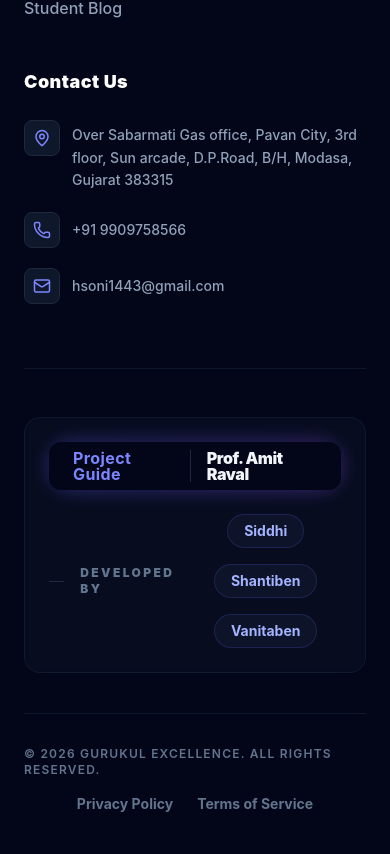
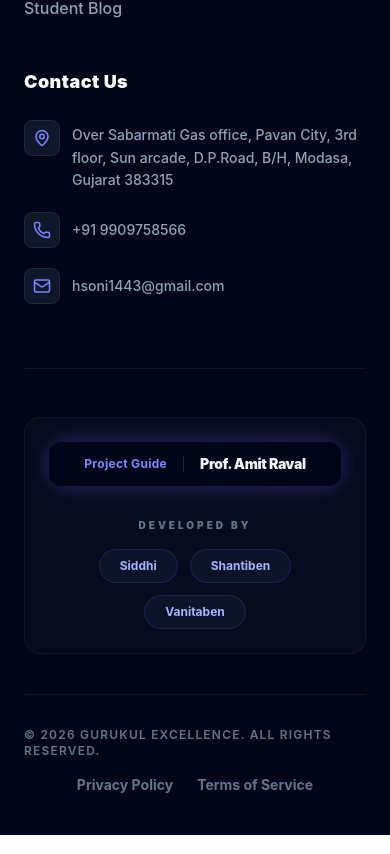
Before and after one commit to AMITBCA/gurukul-edu-app, a React (Vite) app in the folder frontend/: page / in a window 390 px wide. Shown: the part 8862-9716 px from the top of the page. Built offline with nearby package versions, Linux system fonts and the light colour scheme; no server answers.

Commit message:
Fix footer responsive mobile

```diff
--- a/frontend/src/components/Footer.jsx
+++ b/frontend/src/components/Footer.jsx
@@ -77,28 +77,35 @@ const Footer = () => {
 
                 {/* Project Team Credits */}
                 <div className="pt-12 mb-10 border-t border-slate-800/50">
-                    <div className="bg-slate-900/40 backdrop-blur-sm rounded-2xl p-6 border border-slate-800/50 flex flex-col md:flex-row items-center justify-between gap-8 group">
-                        <div className="flex flex-col md:flex-row items-center gap-6">
-                            <div className="relative">
+                    <div className="bg-slate-900/40 backdrop-blur-sm rounded-2xl p-6 md:p-8 border border-slate-800/50 flex flex-col lg:flex-row items-center justify-between gap-10 group">
+                        <div className="flex flex-col md:flex-row items-center gap-8 w-full lg:w-auto">
+                            {/* Professor Credit */}
+                            <div className="relative w-full md:w-auto">
                                 <div className="absolute -inset-1 bg-gradient-to-r from-indigo-500 to-violet-500 rounded-full blur opacity-25 group-hover:opacity-75 transition duration-1000 group-hover:duration-200"></div>
-                                <div className="relative px-6 py-2 bg-slate-950 rounded-xl leading-none flex items-center divide-x divide-slate-800">
-                                    <span className="pr-4 text-indigo-400 font-bold tracking-wide">Project Guide</span>
-                                    <span className="pl-4 text-slate-100 font-black tracking-tight">Prof. Amit Raval</span>
+                                <div className="relative px-4 py-3 md:px-6 md:py-2 bg-slate-950 rounded-xl leading-none flex items-center justify-center divide-x divide-slate-800">
+                                    <span className="pr-4 text-indigo-400 font-bold tracking-wide text-xs md:text-sm whitespace-nowrap">Project Guide</span>
+                                    <span className="pl-4 text-slate-100 font-black tracking-tight text-sm md:text-base whitespace-nowrap">Prof. Amit Raval</span>
                                 </div>
                             </div>
-                            <div className="flex items-center gap-4">
-                                <div className="h-px w-8 bg-slate-800"></div>
-                                <span className="text-slate-500 font-black text-xs uppercase tracking-[0.2em]">Developed by</span>
-                                <div className="flex flex-wrap justify-center gap-4">
-                                    {['Siddhi', 'Shantiben', 'Vanitaben'].map((name) => (
-                                        <span key={name} className="px-4 py-1.5 bg-slate-900/80 rounded-full text-indigo-300 font-bold text-sm border border-indigo-500/20 hover:border-indigo-500/50 hover:text-white transition-all cursor-default">
-                                            {name}
-                                        </span>
-                                    ))}
+
+                            {/* Students Credit */}
+                            <div className="flex flex-col md:flex-row items-center gap-6 w-full md:w-auto">
+                                <div className="hidden md:block h-px w-8 bg-slate-800"></div>
+                                <div className="flex flex-col items-center md:items-start gap-4">
+                                    <span className="text-slate-500 font-black text-[10px] uppercase tracking-[0.3em] w-full text-center md:text-left">Developed by</span>
+                                    <div className="flex flex-wrap justify-center md:justify-start gap-3">
+                                        {['Siddhi', 'Shantiben', 'Vanitaben'].map((name) => (
+                                            <span key={name} className="px-5 py-2 bg-slate-900/80 rounded-full text-indigo-300 font-bold text-xs border border-indigo-500/20 hover:border-indigo-500/50 hover:text-white transition-all cursor-default shadow-sm hover:shadow-indigo-500/10">
+                                                {name}
+                                            </span>
+                                        ))}
+                                    </div>
                                 </div>
                             </div>
                         </div>
-                        <div className="hidden lg:block text-slate-700 font-black italic text-xl select-none opacity-20 group-hover:opacity-40 transition-opacity">
+
+                        {/* Team Name - Hidden on small mobile, shown on large screens */}
+                        <div className="hidden sm:block lg:block text-slate-700 font-black italic text-xl select-none opacity-10 group-hover:opacity-30 transition-opacity">
                             Gurukul Edu Team
                         </div>
                     </div>
```
